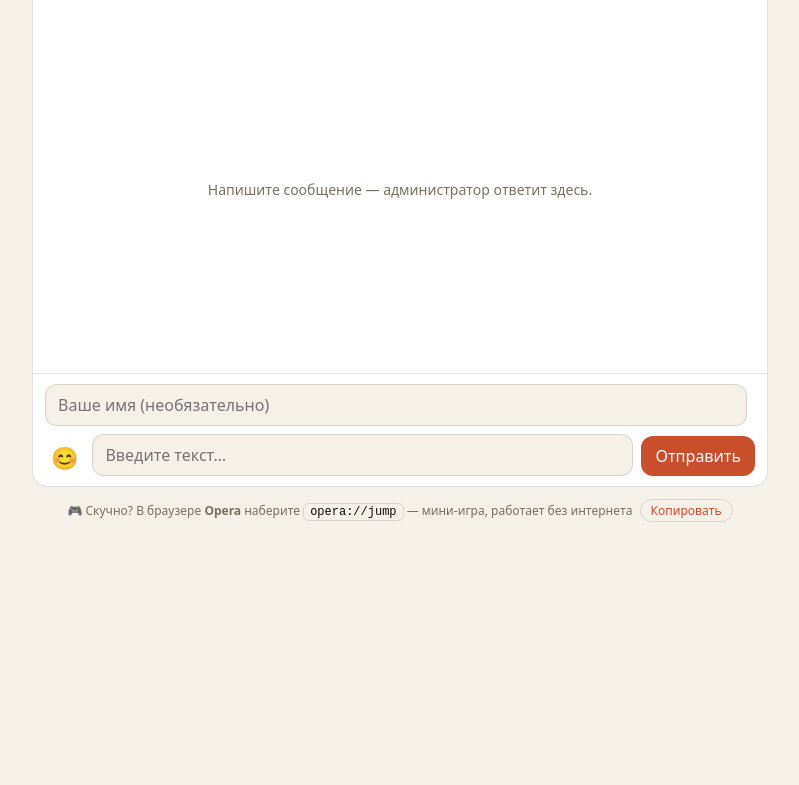
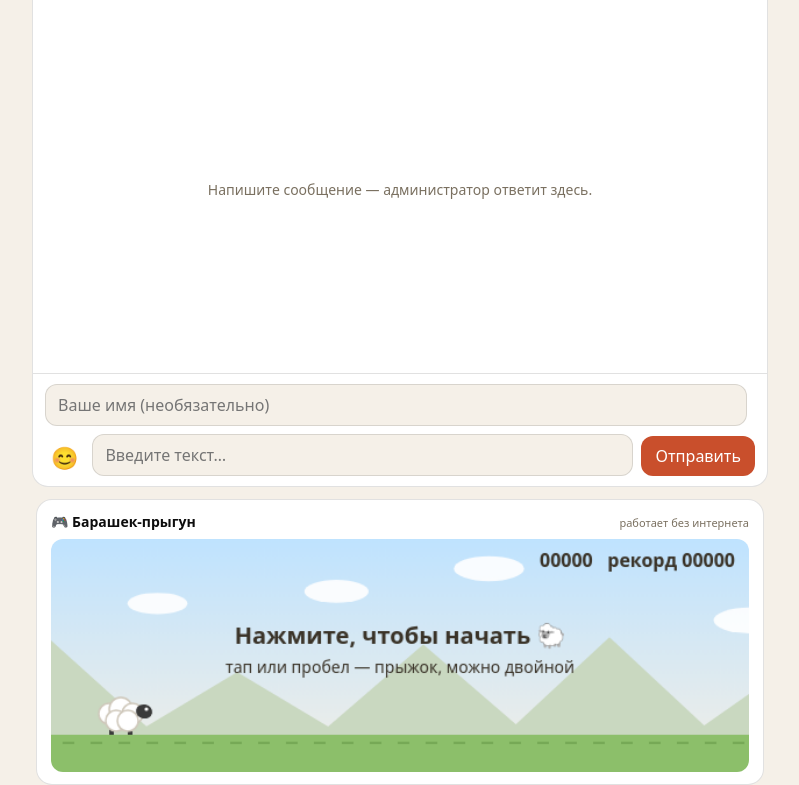
Before and after one commit to khurshedz/wifi-portal, a plain HTML site: page chat/static/index.html in a window 1280 px wide. Shown: the part 611-1396 px from the top of the page, without its empty margins (240-1039 px from the left). Before the commit the page ends 1133 px from the top, so only its background shows below. Drawn offline with Linux system fonts and the light colour scheme; no server answers.

Commit message:
Original mini-game 'Sheep jumper'; client IP from CF-Connecting-IP (Render is behind Cloudflare)
Co-Authored-By: Claude Opus 5.5 <noreply@anthropic.com>

```diff
--- a/chat/static/chat.css
+++ b/chat/static/chat.css
@@ -178,3 +178,6 @@ button.icon { background: transparent; font-size: 22px; padding: 4px 6px; }
 .news-list .meta { display: block; font-size: 11px; color: var(--muted); margin-top: 2px; }
 .news-list .near { color: var(--rust); font-weight: 600; }
 .news-list p { font-size: 13px; color: var(--muted); line-height: 1.45; margin-top: 6px; }
+/* игра */
+.game-card { margin: 12px 16px 0; }
+#game { width: 100%; aspect-ratio: 3 / 1; display: block; border-radius: 12px; touch-action: manipulation; cursor: pointer; outline: none; }
--- a/chat/static/chat.js
+++ b/chat/static/chat.js
@@ -153,13 +153,6 @@
   });
   $("emoji-btn").addEventListener("click", () => { emojis.hidden = !emojis.hidden; });
 
-  $("copy-jump").addEventListener("click", async (e) => {
-    const b = e.currentTarget;
-    try { await navigator.clipboard.writeText("opera://jump"); b.textContent = "Скопировано ✓"; }
-    catch (err) { b.textContent = "opera://jump"; }
-    setTimeout(() => { b.textContent = "Копировать"; }, 2500);
-  });
-
   api("/api/me").then((d) => showMe(d.num, nameEl.value.trim())).catch(() => {});
   poll();
   setInterval(poll, 3000);
--- /dev/null
+++ b/chat/static/game.js
@@ -0,0 +1,138 @@
+// «Барашек-прыгун» — маленькая оригинальная игра: тап/пробел — прыжок.
+(() => {
+  const cv = document.getElementById("game");
+  if (!cv) return;
+  const ctx = cv.getContext("2d");
+  const W = 600, H = 200, GROUND = 168;
+  let dpr = 1;
+  const fit = () => {
+    dpr = Math.min(2, window.devicePixelRatio || 1);
+    cv.width = W * dpr; cv.height = H * dpr;
+    ctx.setTransform(dpr, 0, 0, dpr, 0, 0);
+  };
+  fit();
+
+  let best = 0;
+  try { best = +localStorage.getItem("sheep-best") || 0; } catch (e) {}
+
+  const dark = () => matchMedia("(prefers-color-scheme: dark)").matches;
+  let state = "idle", score = 0, speed = 5, t = 0, last = 0, spawnIn = 0;
+  const sheep = { x: 60, y: GROUND, vy: 0, jumps: 0 };
+  let obs = [], clouds = [], hills = [];
+  for (let i = 0; i < 4; i++) clouds.push({ x: Math.random() * W, y: 20 + Math.random() * 50, s: 0.6 + Math.random() * 0.6 });
+  for (let i = 0; i < 5; i++) hills.push({ x: i * 160, h: 40 + Math.random() * 50 });
+
+  const reset = () => {
+    state = "run"; score = 0; speed = 5; obs = []; spawnIn = 60;
+    sheep.y = GROUND; sheep.vy = 0; sheep.jumps = 0;
+  };
+  const jump = () => {
+    if (state !== "run") { reset(); return; }
+    if (sheep.jumps < 2) {                 // двойной прыжок — чтобы было веселее
+      sheep.vy = sheep.jumps ? -9.5 : -11.5;
+      sheep.jumps++;
+    }
+  };
+
+  cv.addEventListener("pointerdown", (e) => { e.preventDefault(); jump(); });
+  window.addEventListener("keydown", (e) => {
+    if ((e.code === "Space" || e.code === "ArrowUp") && document.activeElement === cv) { e.preventDefault(); jump(); }
+  });
+
+  const spawn = () => {
+    const kind = Math.random() < 0.55 ? "rock" : Math.random() < 0.6 ? "bush" : "pair";
+    if (kind === "pair") {
+      obs.push({ x: W + 10, w: 22, h: 22, kind: "rock" }, { x: W + 34, w: 22, h: 28, kind: "rock" });
+    } else {
+      obs.push({ x: W + 10, w: kind === "rock" ? 26 : 30, h: kind === "rock" ? 24 : 34, kind });
+    }
+    spawnIn = Math.max(38, 95 - speed * 4) + Math.random() * 60;
+  };
+
+  const hit = (o) => {
+    const sx = sheep.x - 16, sy = sheep.y - 26, sw = 32, sh = 24;   // чуть меньше картинки — честнее
+    return sx < o.x + o.w - 4 && sx + sw > o.x + 4 && sy + sh > GROUND - o.h + 4;
+  };
+
+  const drawSheep = () => {
+    const d = dark(), x = sheep.x, y = sheep.y;
+    const leg = state === "run" && sheep.y >= GROUND ? Math.sin(t / 3) * 4 : 0;
+    ctx.fillStyle = d ? "#2b2b2b" : "#3a3a3a";
+    ctx.fillRect(x - 10 + leg, y - 8, 4, 8); ctx.fillRect(x + 6 - leg, y - 8, 4, 8);
+    ctx.fillStyle = d ? "#e9e4da" : "#ffffff";
+    ctx.strokeStyle = d ? "#bdb6a8" : "#cfc8bb"; ctx.lineWidth = 1.5;
+    [[-10, -18, 9], [0, -22, 10], [10, -18, 9], [-4, -12, 9], [6, -12, 9]].forEach(([dx, dy, r]) => {
+      ctx.beginPath(); ctx.arc(x + dx, y + dy, r, 0, Math.PI * 2); ctx.fill(); ctx.stroke();
+    });
+    ctx.fillStyle = d ? "#2b2b2b" : "#3a3a3a";
+    ctx.beginPath(); ctx.ellipse(x + 20, y - 20, 7, 6, 0.2, 0, Math.PI * 2); ctx.fill();
+    ctx.fillStyle = "#fff"; ctx.beginPath(); ctx.arc(x + 22, y - 22, 1.6, 0, Math.PI * 2); ctx.fill();
+  };
+
+  const draw = () => {
+    const d = dark();
+    const g = ctx.createLinearGradient(0, 0, 0, H);
+    g.addColorStop(0, d ? "#16213a" : "#bfe3ff"); g.addColorStop(1, d ? "#2a3550" : "#f3efe6");
+    ctx.fillStyle = g; ctx.fillRect(0, 0, W, H);
+    ctx.fillStyle = d ? "rgba(255,255,255,.15)" : "rgba(255,255,255,.9)";
+    clouds.forEach((c) => { ctx.beginPath(); ctx.ellipse(c.x, c.y, 28 * c.s, 10 * c.s, 0, 0, Math.PI * 2); ctx.fill(); });
+    ctx.fillStyle = d ? "#33405e" : "#c9d8c0";
+    hills.forEach((h) => { ctx.beginPath(); ctx.moveTo(h.x - 90, GROUND); ctx.lineTo(h.x, GROUND - h.h); ctx.lineTo(h.x + 90, GROUND); ctx.fill(); });
+    ctx.fillStyle = d ? "#3c5a3a" : "#8cbf6a"; ctx.fillRect(0, GROUND, W, H - GROUND);
+    ctx.fillStyle = d ? "#2f472e" : "#76a956";
+    for (let i = 0; i < W; i += 24) ctx.fillRect((i - (t * speed) % 24 + 24) % W, GROUND + 6, 10, 2);
+    obs.forEach((o) => {
+      if (o.kind === "rock") {
+        ctx.fillStyle = d ? "#8a8a96" : "#9c968c";
+        ctx.beginPath(); ctx.ellipse(o.x + o.w / 2, GROUND - o.h / 2, o.w / 2, o.h / 2, 0, 0, Math.PI * 2); ctx.fill();
+      } else {
+        ctx.fillStyle = d ? "#3f7a3a" : "#4f9a3f";
+        [[0.3, 0.55], [0.7, 0.55], [0.5, 0.3]].forEach(([fx, fy]) => {
+          ctx.beginPath(); ctx.arc(o.x + o.w * fx, GROUND - o.h * (1 - fy), o.w * 0.33, 0, Math.PI * 2); ctx.fill();
+        });
+      }
+    });
+    drawSheep();
+    ctx.fillStyle = d ? "#e8e2d6" : "#3a3328";
+    ctx.font = "bold 16px system-ui, sans-serif"; ctx.textAlign = "right";
+    ctx.fillText(String(Math.floor(score)).padStart(5, "0") + "   рекорд " + String(best).padStart(5, "0"), W - 12, 24);
+    if (state !== "run") {
+      ctx.textAlign = "center"; ctx.font = "bold 20px system-ui, sans-serif";
+      ctx.fillText(state === "over" ? "Ой! Нажмите, чтобы ещё раз 🐑" : "Нажмите, чтобы начать 🐑", W / 2, 90);
+      ctx.font = "14px system-ui, sans-serif";
+      ctx.fillText("тап или пробел — прыжок, можно двойной", W / 2, 115);
+    }
+  };
+
+  const step = () => {
+    t++;
+    clouds.forEach((c) => { c.x -= 0.3 * c.s; if (c.x < -40) c.x = W + 40; });
+    if (state === "run") {
+      hills.forEach((h) => { h.x -= speed * 0.25; if (h.x < -100) h.x += 800; });
+      sheep.vy += 0.6; sheep.y += sheep.vy;
+      if (sheep.y >= GROUND) { sheep.y = GROUND; sheep.vy = 0; sheep.jumps = 0; }
+      obs.forEach((o) => { o.x -= speed; });
+      obs = obs.filter((o) => o.x > -50);
+      if (--spawnIn <= 0) spawn();
+      score += speed / 12;
+      speed = Math.min(13, 5 + score / 120);
+      if (obs.some(hit)) {
+        state = "over";
+        if (Math.floor(score) > best) {
+          best = Math.floor(score);
+          try { localStorage.setItem("sheep-best", String(best)); } catch (e) {}
+        }
+      }
+    }
+  };
+
+  const loop = (ts) => {
+    if (!last) last = ts;
+    let n = 0;
+    while (ts - last >= 1000 / 60 && n++ < 5) { step(); last += 1000 / 60; }   // одинаковая скорость на любых экранах
+    if (n >= 5) last = ts;
+    draw();
+    requestAnimationFrame(loop);
+  };
+  requestAnimationFrame(loop);
+})();
--- a/chat/static/index.html
+++ b/chat/static/index.html
@@ -158,14 +158,15 @@
     </form>
   </section>
 
-  <div class="game-tip">
-    🎮 Скучно? В браузере <b>Opera</b> наберите <code>opera://jump</code> — мини-игра, работает без интернета
-    <button type="button" id="copy-jump" class="copy-btn">Копировать</button>
-  </div>
+  <section class="card game-card">
+    <h3>🎮 Барашек-прыгун <span class="muted">работает без интернета</span></h3>
+    <canvas id="game" tabindex="0" aria-label="Мини-игра: барашек прыгает через камни"></canvas>
+  </section>
 
   <footer class="refresh" id="refresh"></footer>
 
   <script src="/static/info.js"></script>
   <script src="/static/chat.js"></script>
+  <script src="/static/game.js"></script>
 </body>
 </html>
```
Also changed, not shown: 2 other files.
